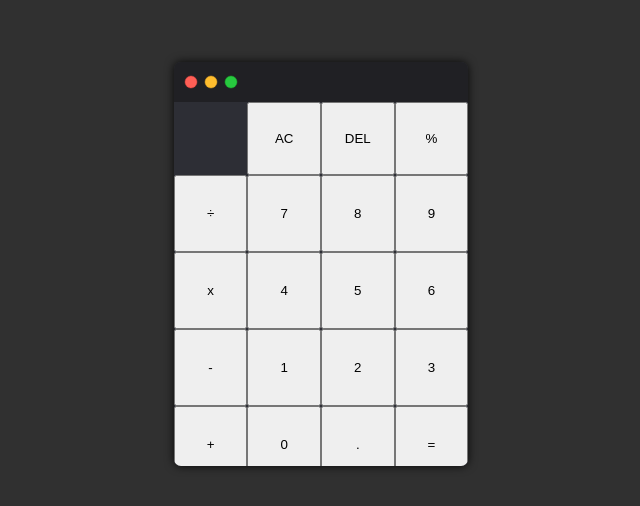
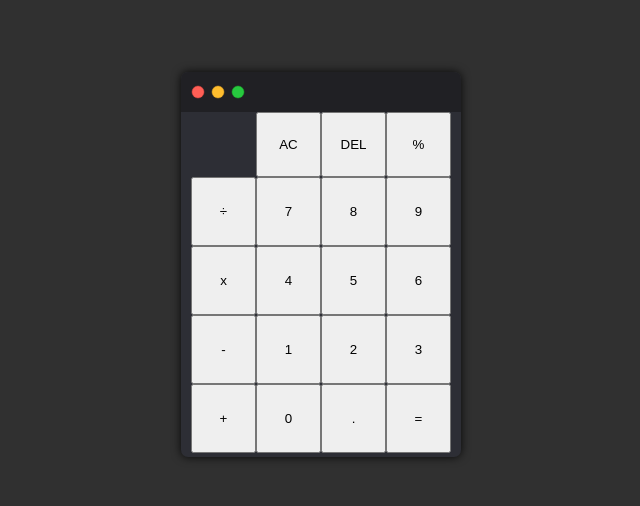
Before and after one commit to timthedev07/svelte-calculator, a Svelte app: page / in a window 1280 px wide. Shown: the part 136-642 px from the top of the page, without its empty margins (319-959 px from the left). Built offline with nearby package versions, Linux system fonts and the light colour scheme.

Commit message:
another layout

```diff
--- a/src/App.svelte
+++ b/src/App.svelte
@@ -45,10 +45,8 @@
   }
   .calculator {
     background-color: rgb(45, 46, 53);
-    width: 23vw;
-    min-width: 280px;
-    min-height: 385px;
-    aspect-ratio: 8 / 11;
+    width: 280px;
+    height: 385px;
     border-radius: 7px;
     overflow: hidden;
     box-shadow: 0 0 10px rgba(0, 0, 0, 0.849);
@@ -66,10 +64,7 @@
   .calculator-grid {
     display: grid;
     justify-content: center;
-    grid-template-columns: repeat(4, max(65px, 5.75vw));
-    grid-template-rows: minmax(max(65px, 5.75vw), auto) repeat(
-        5,
-        max(77px, 5.75vw)
-      );
+    grid-template-columns: repeat(4, 65px);
+    grid-template-rows: minmax(65px, auto) repeat(5, 69px);
   }
 </style>
```
